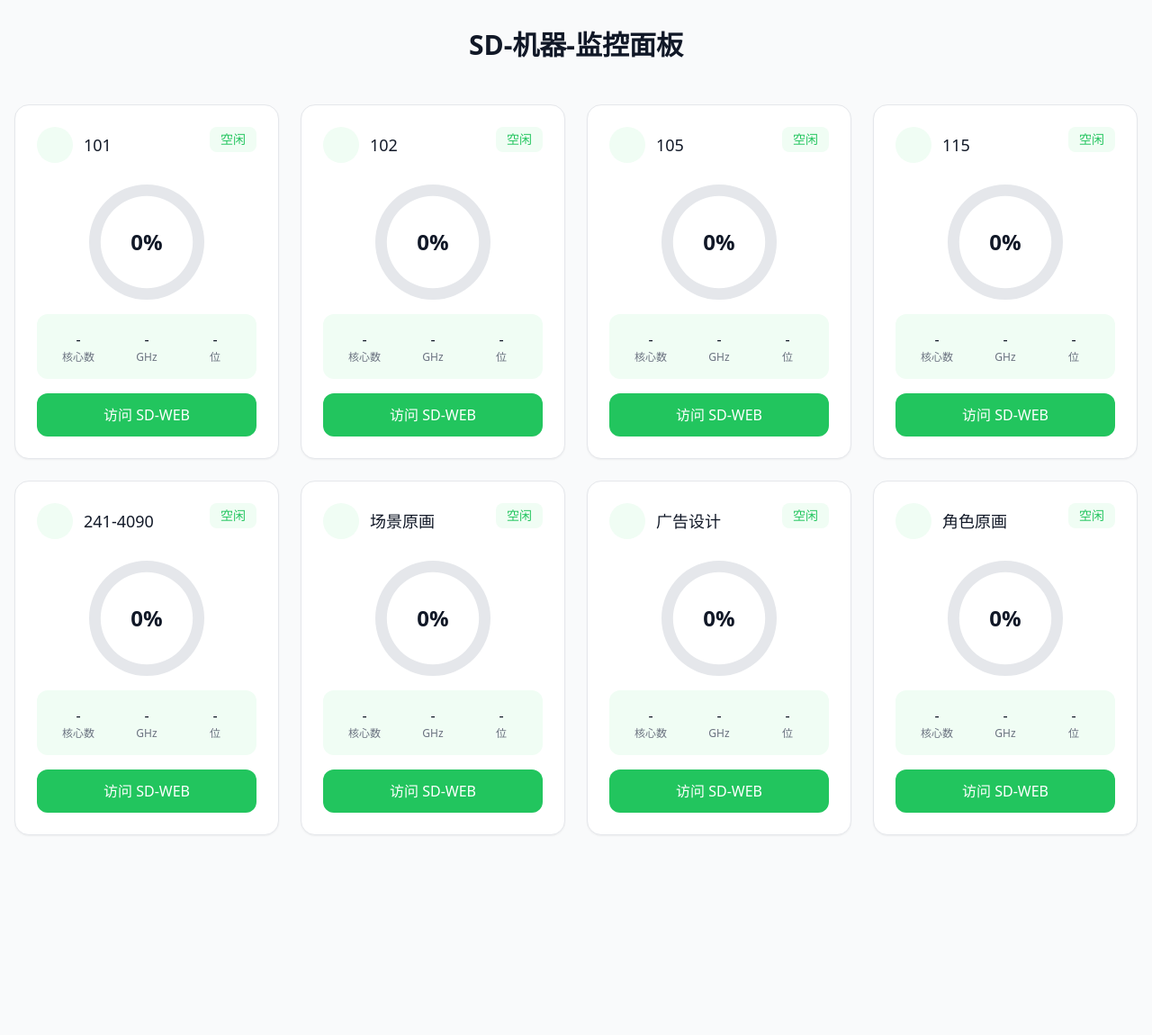
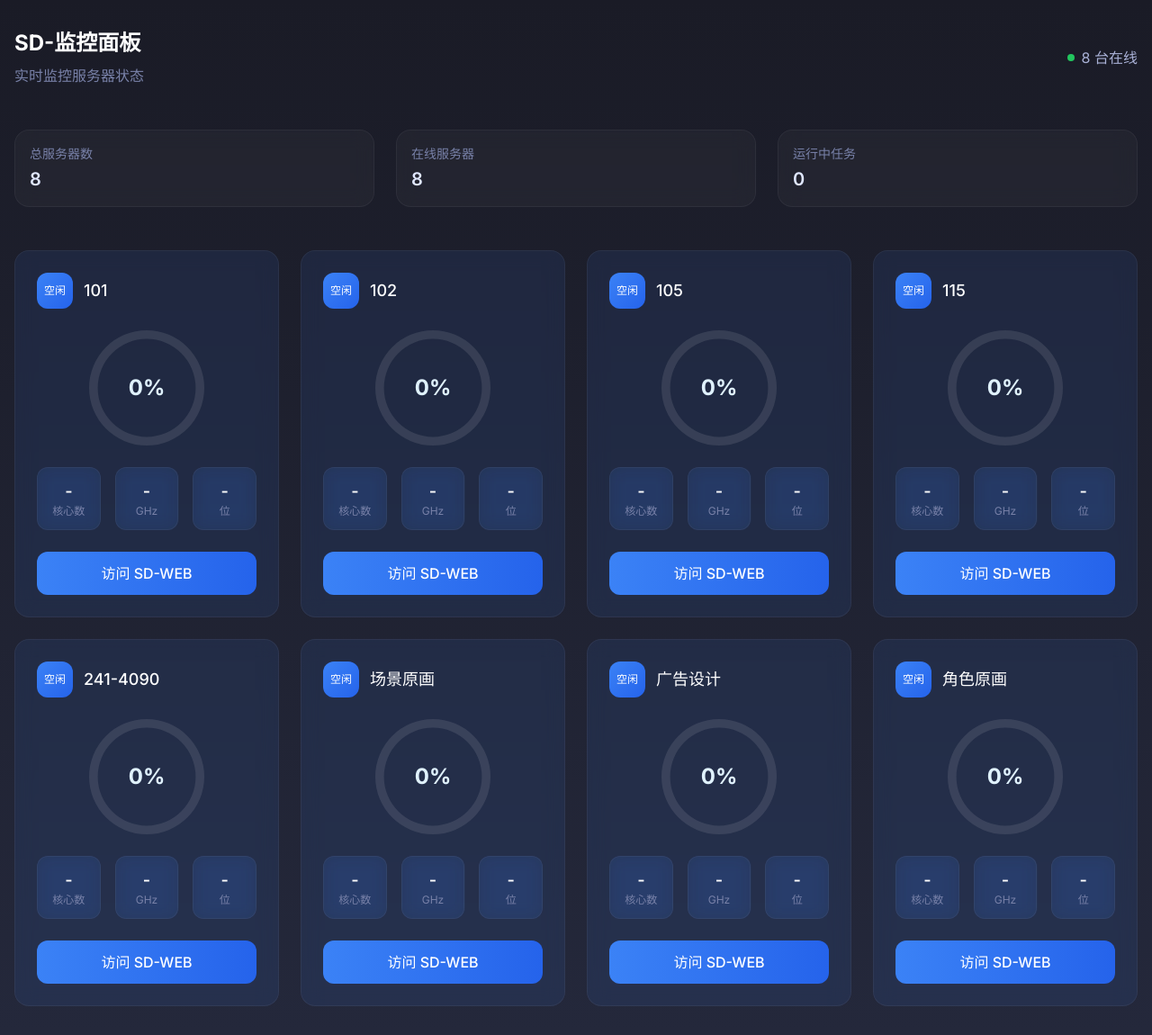
Before and after one commit to nbazedong/SDMonitor, a Flask app: page / in a window 1280 px wide. Shown: the whole page at 90% size. Before the commit the page ends 928 px from the top, so only its background shows below. Run offline with Flask 3, Linux system fonts and the light colour scheme; data that the repository does not hold is empty; some libraries are stand-ins or nearby versions.

Commit message:
黑色风格

```diff
--- a/templates/index.html
+++ b/templates/index.html
@@ -20,7 +20,6 @@
 
     <!-- Chart.js (延迟加载) -->
     <script>
-        // 延迟加载 Chart.js
         window.loadChartJs = () => {
             return new Promise((resolve) => {
                 const script = document.createElement('script');
@@ -32,18 +31,38 @@
     </script>
 
     <style>
+        @import url('https://fonts.googleapis.com/css2?family=Inter:wght@400;500;600;700&display=swap');
+
+        body {
+            font-family: 'Inter', system-ui, -apple-system, sans-serif;
+            background: linear-gradient(to bottom, #1a1b26, #24283b);
+            min-height: 100vh;
+            color: #a9b1d6;
+        }
+
         .loading-spinner {
             width: 50px;
             height: 50px;
-            border: 5px solid #f3f3f3;
-            border-top: 5px solid #3498db;
+            border: 4px solid rgba(139, 92, 246, 0.1);
+            border-top: 4px solid #8b5cf6;
             border-radius: 50%;
             animation: spin 1s linear infinite;
         }
+
+        .card-gradient {
+            background: linear-gradient(145deg, rgba(67, 70, 98, 0.5), rgba(41, 42, 66, 0.5));
+            backdrop-filter: blur(10px);
+        }
+
+        .stats-card {
+            background: linear-gradient(145deg, #7c3aed, #8b5cf6);
+        }
+
         @keyframes spin {
             0% { transform: rotate(0deg); }
             100% { transform: rotate(360deg); }
         }
+
         .loading-container {
             display: flex;
             flex-direction: column;
@@ -52,6 +71,12 @@
             height: 100vh;
             gap: 1rem;
         }
+
+        .glass-effect {
+            background: rgba(255, 255, 255, 0.03);
+            backdrop-filter: blur(10px);
+            border: 1px solid rgba(255, 255, 255, 0.05);
+        }
     </style>
 
     <script>
@@ -59,35 +84,90 @@
             theme: {
                 extend: {
                     colors: {
-                        computing: '#fbbf24',
-                        idle: '#22c55e',
-                        offline: '#94a3b8',
-                        'computing-bg': '#fff7ed',
-                        'idle-bg': '#f0fdf4',
-                        'offline-bg': '#f4f4f5',
+                        primary: '#7c3aed',
+                        secondary: '#8b5cf6',
+                        stats: {
+                            from: '#4F46E5',
+                            to: '#6366F1',
+                            text: '#E0E7FF'
+                        },
+                        computing: {
+                            from: '#22c55e',
+                            to: '#16a34a',
+                            text: '#dcfce7'
+                        },
+                        idle: {
+                            from: '#3B82F6',
+                            to: '#2563EB',
+                            text: '#E0F2FE'
+                        },
+                        offline: {
+                            from: '#4b6584',
+                            to: '#3d5166',
+                            text: '#E2E8F0'
+                        },
+                        dark: {
+                            100: '#a9b1d6',
+                            200: '#7982a9',
+                            300: '#4a5073',
+                            400: '#2a2e3f',
+                            500: '#1a1b26',
+                        }
                     }
                 }
             }
         }
     </script>
 </head>
-<body class="bg-gray-50 min-h-screen">
+<body>
     <div id="root">
         <div class="loading-container">
             <div class="loading-spinner"></div>
-            <div class="text-gray-600">正在加载资源...</div>
+            <div class="text-dark-100">正在加载资源...</div>
         </div>
     </div>
 
     <script type="text/babel">
         const { useState, useEffect, useRef } = React;
 
+        function StatsCard({ title, value, icon, trend }) {
+            return (
+                <div className="glass-effect rounded-2xl p-4 text-white">
+                    <div className="flex justify-between items-start">
+                        <div>
+                            <h3 className="text-sm font-medium text-dark-200">{title}</h3>
+                            <p className="text-xl font-semibold mt-1 text-stats-text">{value}</p>
+                        </div>
+                        {trend && (
+                            <div className="flex items-center gap-1 text-sm">
+                                <span>↑</span>
+                                <span>{trend}</span>
+                            </div>
+                        )}
+                    </div>
+                </div>
+            );
+        }
+
         function ServerCard({ server, data }) {
             const { status, progress, system_info } = data;
-            const statusClass = {
-                '运算中': 'computing',
-                '空闲': 'idle',
-                '离线': 'offline'
+
+            const statusConfig = {
+                '运算中': {
+                    textColor: 'text-computing-text',
+                    gradientClass: 'from-computing-from to-computing-to',
+                    bgOpacity: 'bg-computing-from/10'
+                },
+                '空闲': {
+                    textColor: 'text-idle-text',
+                    gradientClass: 'from-idle-from to-idle-to',
+                    bgOpacity: 'bg-idle-from/10'
+                },
+                '离线': {
+                    textColor: 'text-offline-text',
+                    gradientClass: 'from-offline-from to-offline-to',
+                    bgOpacity: 'bg-offline-from/10'
+                }
             }[status];
 
             const chartRef = useRef(null);
@@ -103,7 +183,6 @@
                         chartInstance.current.destroy();
                     }
 
-                    // 确保 Chart.js 已加载
                     if (!window.Chart) {
                         await window.loadChartJs();
                     }
@@ -115,15 +194,15 @@
                             datasets: [{
                                 data: [progress * 100, 100 - progress * 100],
                                 backgroundColor: [
-                                    status === '运算中' ? '#fbbf24' :
-                                    status === '空闲' ? '#22c55e' : '#94a3b8',
-                                    '#e5e7eb'
+                                    status === '运算中' ? '#22c55e' :
+                                    status === '空闲' ? '#3B82F6' : '#4b6584',
+                                    'rgba(255, 255, 255, 0.1)'
                                 ],
                                 borderWidth: 0
                             }]
                         },
                         options: {
-                            cutout: '80%',
+                            cutout: '85%',
                             responsive: true,
                             maintainAspectRatio: false,
                             animation: {
@@ -148,80 +227,60 @@
                 };
             }, [progress, status]);
 
-            const cardClasses = [
-                "bg-white rounded-2xl p-6 shadow-sm border border-gray-200",
-                "transition-all duration-300 hover:shadow-lg hover:-translate-y-1",
-                status === '运算中' ? 'hover:border-computing/50' :
-                status === '空闲' ? 'hover:border-idle/50' :
-                'hover:border-offline/50'
-            ].join(' ');
-
-            const statusBgClass =
-                status === '运算中' ? 'bg-computing-bg text-computing' :
-                status === '空闲' ? 'bg-idle-bg text-idle' :
-                'bg-offline-bg text-offline';
-
-            const buttonClass = [
-                "w-full h-12 rounded-xl font-medium transition-all duration-200",
-                status === '运算中' ? 'bg-computing text-amber-800 hover:bg-amber-500' :
-                status === '空闲' ? 'bg-idle text-white hover:bg-green-600' :
-                'bg-offline text-white opacity-70 cursor-not-allowed'
-            ].join(' ');
-
             return (
-                <div className={cardClasses}>
+                <div className={`glass-effect rounded-2xl p-6 transition-all duration-300 hover:shadow-lg ${statusConfig.bgOpacity}`}>
                     <div className="flex justify-between items-start mb-6">
                         <div className="flex items-center gap-3">
-                            <div className={`w-10 h-10 rounded-full ${
-                                status === '运算中' ? 'bg-computing-bg' :
-                                status === '空闲' ? 'bg-idle-bg' :
-                                'bg-offline-bg'
-                            }`}></div>
-                            <h3 className="text-lg font-medium text-gray-900">{server}</h3>
-                        </div>
-                        <div className={`px-3 py-1 rounded-lg text-sm font-medium ${statusBgClass}`}>
-                            {status}
+                            <div className={`w-10 h-10 rounded-xl bg-gradient-to-br ${statusConfig.gradientClass} flex items-center justify-center`}>
+                                <span className="text-white text-xs font-medium">
+                                    {status === '运算中' ? '运算' :
+                                     status === '空闲' ? '空闲' : '离线'}
+                                </span>
+                            </div>
+                            <div>
+                                <h3 className="text-lg font-medium text-white">{server}</h3>
+                            </div>
                         </div>
                     </div>
 
-                    <div className="relative h-32 mb-4">
+                    <div className="relative h-32 mb-6">
                         <canvas ref={chartRef} className="w-full h-full"></canvas>
                         <div className="absolute inset-0 flex items-center justify-center">
-                            <span className="text-2xl font-semibold text-gray-900">
+                            <span className={`text-2xl font-bold ${statusConfig.textColor}`}>
                                 {status === '运算中' ? `${(progress * 100).toFixed(1)}%` : '0%'}
                             </span>
                         </div>
                     </div>
 
-                    <div className={`grid grid-cols-3 gap-4 p-4 rounded-xl mb-4 ${
-                        status === '运算中' ? 'bg-computing-bg' :
-                        status === '空闲' ? 'bg-idle-bg' :
-                        'bg-offline-bg'
-                    }`}>
-                        <div className="text-center">
-                            <div className="text-base font-medium text-gray-900">
+                    <div className="grid grid-cols-3 gap-4 mb-6">
+                        <div className={`text-center p-3 rounded-xl glass-effect ${statusConfig.bgOpacity}`}>
+                            <div className="text-lg font-semibold text-white">
                                 {system_info?.cpu_count || '-'}
                             </div>
-                            <div className="text-xs text-gray-500">核心数</div>
+                            <div className="text-xs text-dark-200">核心数</div>
                         </div>
-                        <div className="text-center">
-                            <div className="text-base font-medium text-gray-900">
+                        <div className={`text-center p-3 rounded-xl glass-effect ${statusConfig.bgOpacity}`}>
+                            <div className="text-lg font-semibold text-white">
                                 {system_info?.cpu_speed?.toFixed(1) || '-'}
                             </div>
-                            <div className="text-xs text-gray-500">GHz</div>
+                            <div className="text-xs text-dark-200">GHz</div>
                         </div>
-                        <div className="text-center">
-                            <div className="text-base font-medium text-gray-900">
+                        <div className={`text-center p-3 rounded-xl glass-effect ${statusConfig.bgOpacity}`}>
+                            <div className="text-lg font-semibold text-white">
                                 {system_info?.arch || '-'}
                             </div>
-                            <div className="text-xs text-gray-500">位</div>
+                            <div className="text-xs text-dark-200">位</div>
                         </div>
                     </div>
 
                     <button
                         onClick={() => redirectToServer(server)}
                         disabled={status === '离线'}
-                        className={buttonClass}
+                        className={`w-full h-12 rounded-xl font-medium transition-all duration-200 ${
+                            status === '离线'
+                                ? 'bg-offline-from/50 text-offline-text cursor-not-allowed'
+                                : `bg-gradient-to-r ${statusConfig.gradientClass} text-white hover:opacity-90`
+                        }`}
                     >
                         {status === '离线' ? '离线' : '访问 SD-WEB'}
                     </button>
@@ -233,6 +292,11 @@
             const [servers, setServers] = useState([]);
             const [refreshInterval, setRefreshInterval] = useState(5000);
             const [isLoading, setIsLoading] = useState(true);
+            const [stats, setStats] = useState({
+                totalServers: 0,
+                activeServers: 0,
+                totalTasks: 0
+            });
 
             useEffect(() => {
                 const fetchData = async () => {
@@ -250,6 +314,11 @@
                             });
 
                         setServers(serversArray);
+                        setStats({
+                            totalServers: serversArray.length,
+                            activeServers: serversArray.filter(s => s.status !== '离线').length,
+                            totalTasks: serversArray.filter(s => s.status === '运算中').length
+                        });
                         setIsLoading(false);
 
                         const hasRunningServers = serversArray.some(s => s.status === "运算中");
@@ -269,16 +338,39 @@
                 return (
                     <div className="loading-container">
                         <div className="loading-spinner"></div>
-                        <div className="text-gray-600">正在加载服务器信息...</div>
+                        <div className="text-dark-100">正在加载服务器信息...</div>
                     </div>
                 );
             }
 
             return (
                 <div className="container mx-auto px-4 py-8">
-                    <h1 className="text-3xl font-bold text-center text-gray-900 mb-12">
-                        SD-机器-监控面板
-                    </h1>
+                    <div className="flex justify-between items-center mb-12">
+                        <div>
+                            <h2 className="text-2xl font-bold text-white mb-2">SD-监控面板</h2>
+                            <p className="text-dark-200">实时监控服务器状态</p>
+                        </div>
+                        <div className="flex items-center gap-2">
+                            <span className="inline-block w-2 h-2 bg-green-500 rounded-full"></span>
+                            <span className="text-dark-100">{stats.activeServers} 台在线</span>
+                        </div>
+                    </div>
+
+                    <div className="grid grid-cols-1 md:grid-cols-3 gap-6 mb-12">
+                        <StatsCard
+                            title="总服务器数"
+                            value={stats.totalServers}
+                        />
+                        <StatsCard
+                            title="在线服务器"
+                            value={stats.activeServers}
+                        />
+                        <StatsCard
+                            title="运行中任务"
+                            value={stats.totalTasks}
+                        />
+                    </div>
+
                     <div className="grid grid-cols-1 md:grid-cols-2 lg:grid-cols-3 xl:grid-cols-4 gap-6">
                         {servers.map(({ server, ...data }) => (
                             <ServerCard key={server} server={server} data={data} />
@@ -304,7 +396,6 @@
             if (url) window.open(url, '_blank');
         }
 
-        // 立即开始渲染，不等待 window load 事件
         const root = ReactDOM.createRoot(document.getElementById('root'));
         root.render(<App />);
     </script>
```
